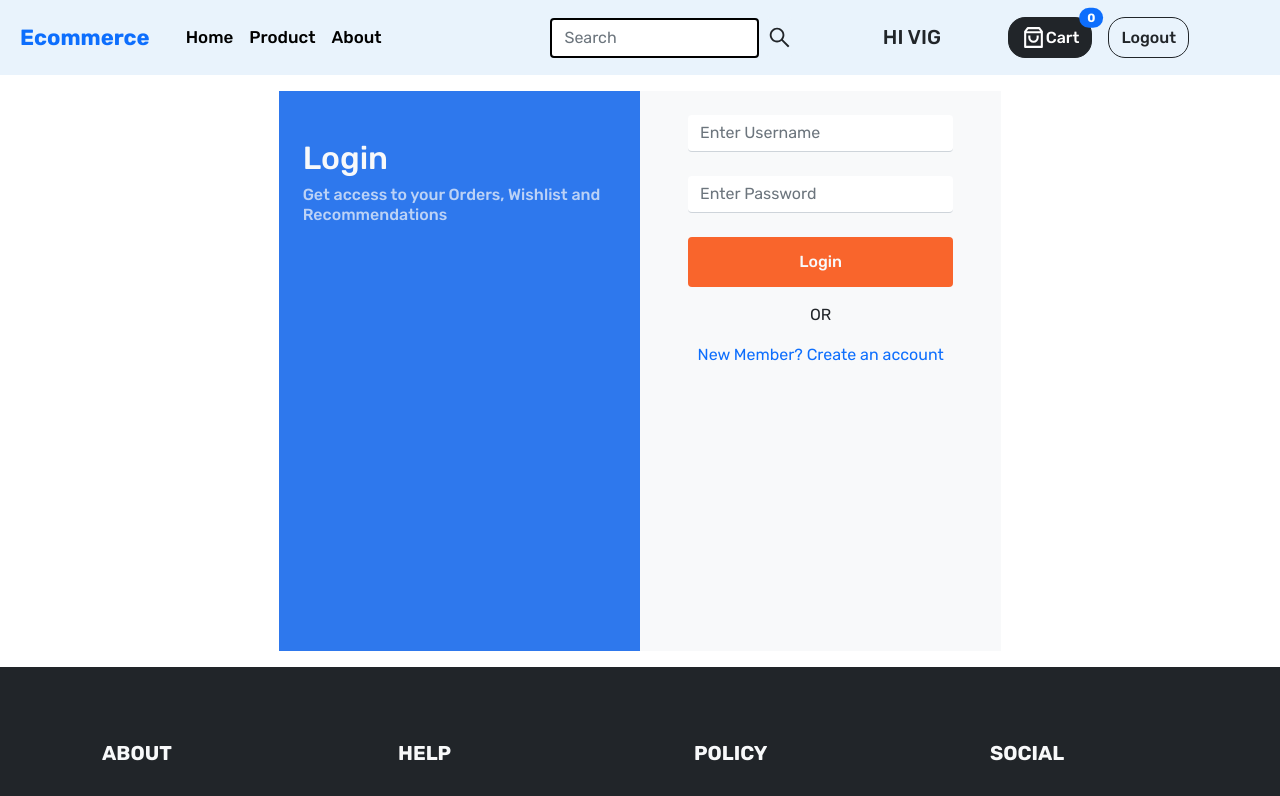
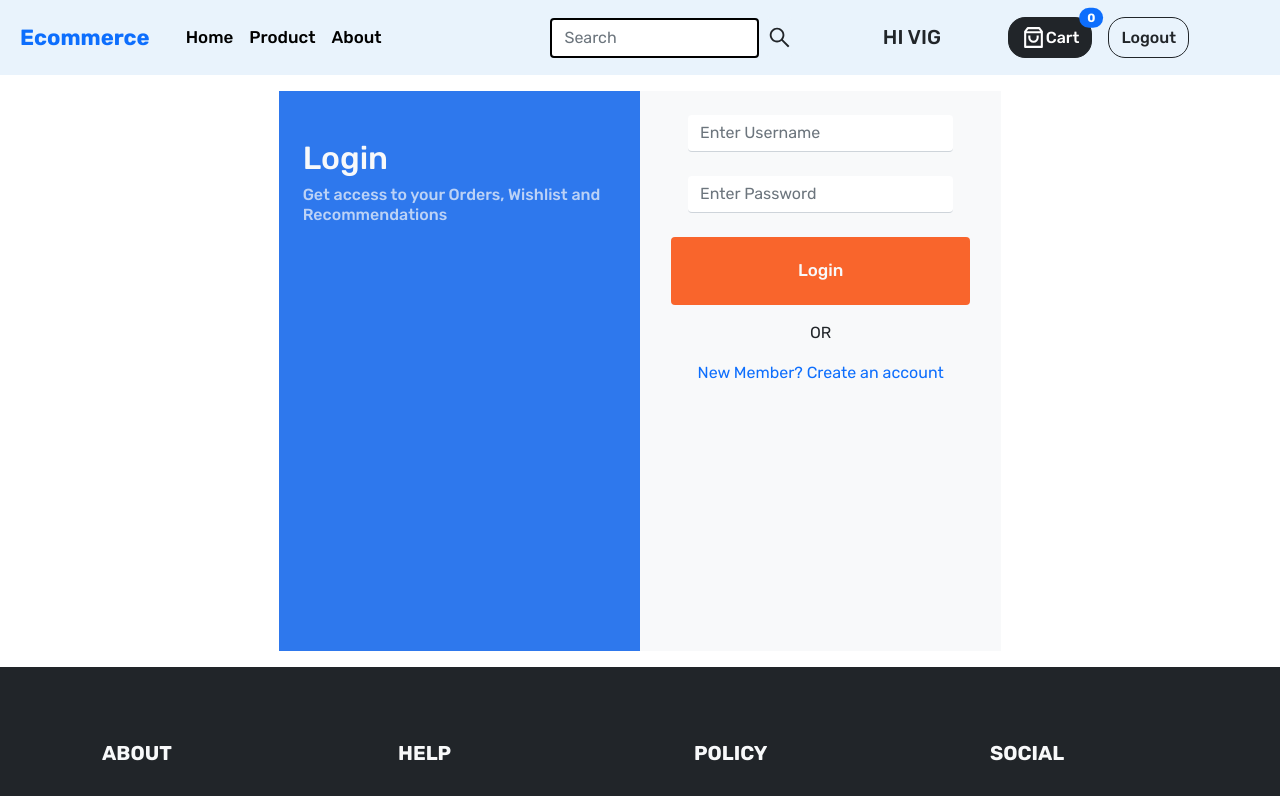
Before and after one commit to VigneshK-dev/Ecommerce, a React (Create React App) app: page / in a window 1280 px wide. Shown: the top 796 px of the page. Built offline with nearby package versions, Linux system fonts and the light colour scheme.

Commit message:
fixed bugs

```diff
--- a/src/Components/Navbar.js
+++ b/src/Components/Navbar.js
@@ -33,7 +33,7 @@ function Navbar() {
 <div className="container-fluid">
 <Link to="/Pages/Home" className="navbar-brand text-primary " >Ecommerce</Link>
 
-<div class="collapse navbar-collapse" id="navbarSupportedContent">
+<div className="collapse navbar-collapse" id="navbarSupportedContent">
      <div  className="container col-12">
 
 
@@ -111,10 +111,7 @@ function Navbar() {
 
 
 </div>
-{
-sidebar ? <AiFillCloseCircle onClick={()=>setsidebar(!sidebar)} className='sidebarcross' /> : <BsLayoutSidebarInset onClick={()=>setsidebar(!sidebar)}  className=' sidebaricon'/>
-
-}
+{sidebar ? (<AiFillCloseCircle onClick={()=>setsidebar(!sidebar)} className='sidebarcross' />) : (<BsLayoutSidebarInset onClick={()=>setsidebar(!sidebar)}  className='sidebaricon'/>)}
 
 
 </div>
@@ -122,7 +119,7 @@ sidebar ? <AiFillCloseCircle onClick={()=>setsidebar(!sidebar)} className='sideb
 
 
 
- <div className=   {sidebar ? "sidebar-open" : "sidebar-close"}>
+ <div className=   {sidebar ? ("sidebar-open") : ("sidebar-close")}>
 
       <div className='side-box my-3'>
 
@@ -131,14 +128,14 @@ sidebar ? <AiFillCloseCircle onClick={()=>setsidebar(!sidebar)} className='sideb
 
         {sidebardata.map((ele,index)=>(
 
-        <div className='side-nav mb-3' key={index}>
+        <div className="side-nav mb-3" key={index}>
 
             <div className='sideicon mx-2 my-2'>
              {ele.icon}
             </div>
 
 
-          <Link to={ele.link} onClick={()=>setsidebar(!sidebar)} className='side-title  my-2 mb-1'>{ele.title}</Link>
+          <Link to={ele.link} onClick={()=>setsidebar(!sidebar)} className='side-title my-2 mb-1'>{ele.title}</Link>
 
 
         </div>
--- a/src/Pages/Cart.js
+++ b/src/Pages/Cart.js
@@ -30,7 +30,7 @@ function Cart() {
   return (
     <div>
 
- <Container fluid className='col-11 mt-3'>
+ <Container fluid className ='col-11 mt-3'>
 
      <h3 className='my-3'>MY BAG</h3>
      <Row>
--- a/src/Pages/Home.js
+++ b/src/Pages/Home.js
@@ -16,12 +16,12 @@ function Home() {
 
    <Carousel/>
 
-  <Container fluid className='col-12 mt-3 mb-5' >
+  <Container fluid className ='col-12 mt-3 mb-5' >
 
     <Row className='my-3'>
 
 
-           <Col  my-1 lg={6} xs={12} >
+           <Col  className="my-1" lg={6} xs={12} >
            <Link to="/Pages/Products" >
             <div className='org'>
 
--- a/src/Pages/Login.js
+++ b/src/Pages/Login.js
@@ -1,14 +1,13 @@
 import React, { useState } from 'react'
 import { Container} from 'reactstrap'
-// import { Link } from 'react-router-dom'
-// import axios from 'axios'
+ import { Link } from 'react-router-dom'
+//  import axios from 'axios'
 
 
 
 function Login() {
 
-
- const [islogin,setlogin]= useState(true)
+const [showSignup, setShowSignup] = useState(true);
  const [name,setname] = useState("")
  const [password,setpassword] = useState("")
 
@@ -18,17 +17,18 @@ function Login() {
   e.preventDefault()
   setname("")
   setpassword("")
-//   var data = {
-//      username:name,
-//      pass:password
-//   }
+   // var data = {
+   //    username:name,
+   //    pass:password
+   // }
+   // console.log(data)
 
 }
 
+const toggleSignup =() => {
+   setShowSignup(!showSignup);
+}
 
- const toggle = () =>{
-   setlogin(!islogin)
- }
 
 
 return (
@@ -37,9 +37,8 @@ function Login() {
          <Container className='col-7 my-3'>
 
 
-         {islogin ?
-
-            ( <div className='login-card '>
+        {showSignup ? (
+                                <div className='login-card '>
 
                                 <div  style={{backgroundColor:"rgb(46,120,237)"}}>
 
@@ -69,22 +68,23 @@ function Login() {
                                <div className='display-btn'>
 
                                <button type='submit' className='btn login-btn text-light '>
-
+                               <Link to="/Pages/Home" className="nav-link text-light ">
                                    Login
-
+                                   </Link>
                                    </button>
 
                                 <span className='my-3'>OR</span>
-                 <p  className='text-primary' style={{cursor:'pointer'}}  onClick={toggle} > New Member? Create an account</p>
+                                <p className='text-primary' style={{cursor:'pointer'}}  onClick={toggleSignup} > New Member? Create an account</p>
                                </div>
                              </form>
 
                               </div>
 
 
-            </div> ) :
+                             </div>
 
-           (  <div className='login-card '>
+                            ) : (
+                              <div className='login-card '>
 
 
                               <div  style={{backgroundColor:"rgb(46,120,237)"}}>
@@ -106,29 +106,27 @@ function Login() {
 
                             <div className='bg-light'>
 
-   <form>
+                         <form onSubmit={handle}>
                              <div className='mx-5 my-4'>
-       <input type="text" className='form-control input my-4' placeholder='Enter Username' ></input>
-       <input type="text" className='form-control input' placeholder='Enter Password' ></input>
+                             <input type="text" value={name} onChange={(e)=>setname(e.target.value)} className='form-control input my-4' placeholder='Enter Username' ></input>
+                             <input type="text"  value={password} onChange={(e)=>setpassword(e.target.value)} className='form-control input' placeholder='Enter Password' ></input>
                              </div>
 
                              <div className='display-btn'>
                              <button className='btn login-btn text-light'>Sign In</button>
 
                               <span className='my-3'>OR</span>
-       <button className='btn signs-btn'  onClick={toggle}>Existing User? Log in</button>
+                             <button className='btn signs-btn'  type='submit' onClick={toggleSignup}>Existing User? Log in</button>
                              </div>
                           </form>
 
                             </div>
 
 
-   </div> )
-   }
-
+                           </div>
+                            )}
 
          </Container>
-
 
     </div>
   )
```
Also changed, not shown: src/App.js (+5 -5 lines), src/Pages/Products.js (+23 -23 lines). Lines whose indentation alone changed are shown as unchanged.
